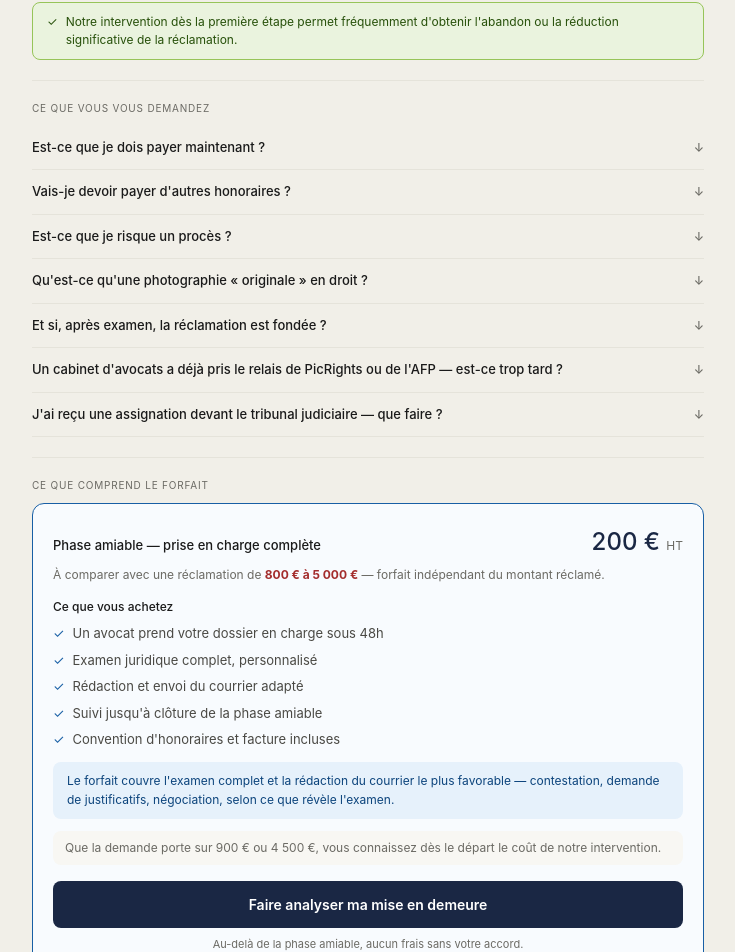
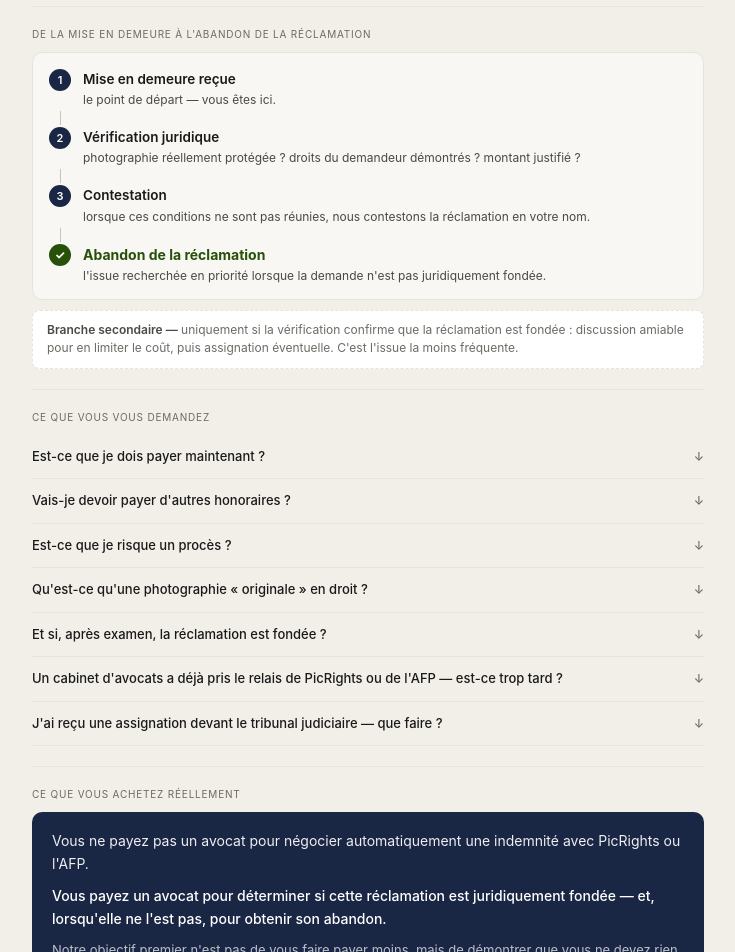
Before and after one commit to Alexandre127/lazaregue-site-picrights, a Next.js app: page /litige-afp-picrights in a window 1280 px wide. Shown: the part 2600-3552 px from the top of the page, without its empty margins (272-1007 px from the left). Built offline with nearby package versions, Linux system fonts and the light colour scheme.

Commit message:
Repositionnement conversion: vérification du bien-fondé & contestation plutôt que négociation (bloc 'Ce que vous achetez réellement', déroulé, FAQ, schéma → abandon)

```diff
--- a/app/litige-afp-picrights/page.js
+++ b/app/litige-afp-picrights/page.js
@@ -1,4 +1,3 @@
-import { Fragment } from 'react'
 import Link from 'next/link'
 import { HeroModules, SectionAssignation } from '../components/HeroAnalyseur'
 
@@ -9,12 +8,12 @@ export const metadata = {
 }
 
 const faqItems = [
-  { q: 'Est-ce que je dois payer maintenant ?', a: 'Payer sans vérification préalable revient à reconnaître une créance dont le bien-fondé n\'a pas été examiné. Notre intervention consiste d\'abord à vérifier si la réclamation est juridiquement fondée avant de définir la réponse la plus favorable à vos intérêts.' },
-  { q: 'Vais-je devoir payer d\'autres honoraires ?', a: 'Non, pour toute la phase amiable. Si une procédure judiciaire devait devenir nécessaire, aucune intervention supplémentaire ne sera engagée sans une nouvelle convention d\'honoraires et votre accord préalable.' },
-  { q: 'Est-ce que je risque un procès ?', a: 'La procédure judiciaire reste l\'issue la moins fréquente. Notre intervention dès la phase amiable vise précisément à éviter d\'en arriver là. La chronologie est : mise en demeure → relances → négociation → assignation éventuelle.' },
-  { q: 'Qu\'est-ce qu\'une photographie « originale » en droit ?', a: 'Le droit d\'auteur protège uniquement les œuvres portant l\'empreinte de la personnalité de leur auteur. Une photographie purement technique ou documentaire — photo de produit, façade, illustration — ne remplit généralement pas ce critère. C\'est précisément ce que nous vérifions.' },
-  { q: 'Et si, après examen, la réclamation est fondée ?', a: 'C\'est précisément l\'intérêt de consulter un avocat avant de répondre. Si l\'analyse montre que la réclamation est fondée, nous négocierons le montant ou proposerons la régularisation la plus avantageuse pour limiter le risque financier.' },
-  { q: 'Un cabinet d\'avocats a déjà pris le relais de PicRights ou de l\'AFP — est-ce trop tard ?', a: 'Non — c\'est même l\'un des cas les plus fréquents que nous traitons. Le passage du dossier à un cabinet mandataire fait partie du déroulement normal de la phase amiable : cela ne change ni notre intervention, ni notre tarif. Déposez le courrier reçu, le devis est identique.' },
+  { q: 'Est-ce que je dois payer maintenant ?', a: 'Payer avant toute vérification revient à reconnaître une créance dont le bien-fondé n\'a jamais été examiné. Avant toute discussion financière, nous vérifions d\'abord si la photographie est réellement protégée, si le demandeur détient les droits qu\'il invoque et si le montant est juridiquement dû. Dans de nombreux dossiers, ces conditions ne sont pas réunies.' },
+  { q: 'Vais-je devoir payer d\'autres honoraires ?', a: 'Non, pour toute la phase amiable — laquelle commence toujours par la vérification du bien-fondé de la réclamation, jamais par une négociation. Si une procédure judiciaire devait devenir nécessaire, aucune intervention supplémentaire ne sera engagée sans une nouvelle convention d\'honoraires et votre accord préalable.' },
+  { q: 'Est-ce que je risque un procès ?', a: 'La procédure judiciaire reste l\'issue la moins fréquente. Avant toute discussion financière, notre premier réflexe n\'est pas de négocier mais de vérifier si la réclamation est juridiquement fondée : lorsqu\'elle ne l\'est pas, l\'objectif est d\'obtenir son abandon, pas de discuter un montant. La logique est : mise en demeure → vérification juridique → contestation → et, seulement à défaut, discussion amiable.' },
+  { q: 'Qu\'est-ce qu\'une photographie « originale » en droit ?', a: 'Le droit d\'auteur protège uniquement les œuvres portant l\'empreinte de la personnalité de leur auteur. Une photographie purement technique ou documentaire — photo de produit, façade, illustration — ne remplit généralement pas ce critère. C\'est précisément ce que nous vérifions en premier, avant toute question de montant : sans œuvre protégée, il n\'y a rien à devoir.' },
+  { q: 'Et si, après examen, la réclamation est fondée ?', a: 'Nous commençons toujours par contrôler le bien-fondé de la réclamation. Ce n\'est que si cet examen la confirme — photographie protégée, droits démontrés, montant justifié — que nous recherchons la solution la moins coûteuse pour vous, régularisation ou discussion amiable. Aucune somme n\'est proposée à l\'adversaire tant que nous n\'avons pas établi qu\'elle est réellement due.' },
+  { q: 'Un cabinet d\'avocats a déjà pris le relais de PicRights ou de l\'AFP — est-ce trop tard ?', a: 'Non — c\'est même l\'un des cas les plus fréquents que nous traitons. Le passage du dossier à un cabinet mandataire ne change ni notre démarche — vérifier d\'abord si la réclamation est juridiquement fondée — ni notre tarif. Déposez le courrier reçu, le devis est identique.' },
   { q: 'J\'ai reçu une assignation devant le tribunal judiciaire — que faire ?', a: 'Ne laissez pas passer les délais : une assignation impose de constituer avocat avant l\'audience. Votre dossier ne passe pas par le forfait en ligne — transmettez votre assignation dans la section dédiée en bas de page : elle est adressée directement à un avocat, qui vous répond avec un devis personnalisé sous 24h, sans engagement.' },
 ]
 
@@ -111,8 +110,8 @@ export default function Home() {
           <div style={s.label}>Votre dossier est pris en charge sous 48 heures</div>
           <div style={{ background: '#F8FBFE', border: '1.5px solid var(--blue)', borderRadius: 10, padding: '16px 18px' }}>
             <div style={{ fontSize: 14, fontWeight: 500, color: 'var(--navy)', marginBottom: 4 }}>⏱ Ce que le cabinet fait pour vous dès réception</div>
-            <div style={{ fontSize: 11, color: 'var(--muted)', marginBottom: 14, fontStyle: 'italic' }}>Chaque dossier est traité personnellement par un avocat. Aucun courrier standard n'est envoyé.</div>
-            {[['Examen juridique complet', 'originalité de la photographie, droits invoqués, mandat du demandeur.'], ['Vérification du montant réclamé', 'cohérence juridique de la somme demandée.'], ['Détermination de la réponse', 'contestation, demande de justificatifs, négociation selon l\'examen.'], ['Rédaction et envoi du courrier', 'directement à la partie adverse, en votre nom.'], ['Suivi complet', 'échanges pendant toute la phase amiable, accès à votre espace client.']].map(([title, desc], i) => (
+            <div style={{ fontSize: 11, color: 'var(--muted)', marginBottom: 14, fontStyle: 'italic' }}>Chaque dossier est traité personnellement par un avocat. Notre démarche commence toujours par la vérification, jamais par la négociation.</div>
+            {[['Vérification de la protection de la photographie', 'porte-t-elle réellement l\'empreinte d\'une création originale — seule condition d\'une protection par le droit d\'auteur ?'], ['Vérification des droits invoqués', 'le demandeur démontre-t-il qu\'il détient effectivement les droits qu\'il fait valoir, et le mandat pour les réclamer ?'], ['Vérification du bien-fondé du montant', 'la somme réclamée repose-t-elle sur une base juridique, ou sur un simple barème commercial ?'], ['Contestation juridique', 'lorsque ces conditions ne sont pas réunies, nous contestons la réclamation et demandons son abandon — courrier rédigé et envoyé en votre nom.'], ['Solution amiable, à défaut seulement', 'ce n\'est que si l\'examen confirme le bien-fondé de la demande qu\'une discussion sur le montant est engagée.']].map(([title, desc], i) => (
               <div key={i} style={{ display: 'flex', gap: 10, marginBottom: 10 }}>
                 <div style={{ width: 18, fontSize: 10, fontWeight: 600, color: 'var(--blue)', flexShrink: 0, paddingTop: 2 }}>{i + 1}</div>
                 <div style={{ fontSize: 12, color: 'var(--secondary)', lineHeight: 1.5 }}><strong style={{ color: 'var(--text)', fontWeight: 500 }}>{title}</strong> — {desc}</div>
@@ -124,23 +123,32 @@ export default function Home() {
           </div>
         </div>
 
-        {/* RISQUE RÉEL */}
+        {/* SCHÉMA — de la mise en demeure à l'abandon */}
         <div style={s.block}>
-          <div style={s.label}>Que risquez-vous réellement ?</div>
-          <div style={{ display: 'flex', alignItems: 'center', margin: '14px 0 12px' }}>
-            {[['Mise en demeure', 'Vous êtes ici', true, false], ['Relances', 'Courriers', false, false], ['Négociation', 'Notre intervention', false, true], ['Assignation', 'Éventuelle', false, false], ['Procédure', 'Judiciaire', false, false]].map(([name, desc, isRed, isBlue], i) => (
-              <Fragment key={name}>
-                <div style={{ flex: 1, textAlign: 'center', minWidth: 0 }}>
-                  <div style={{ width: 8, height: 8, borderRadius: '50%', background: isRed ? '#E24B4A' : isBlue ? 'var(--blue)' : '#c7c5ba', margin: '0 auto 6px' }} />
-                  <div style={{ fontSize: 10, fontWeight: 500, color: 'var(--text)', lineHeight: 1.3 }}>{name}</div>
-                  <div style={{ fontSize: 9, color: 'var(--muted)' }}>{desc}</div>
+          <div style={s.label}>De la mise en demeure à l&apos;abandon de la réclamation</div>
+          <div style={{ background: '#F8F7F3', border: '0.5px solid var(--border)', borderRadius: 10, padding: '16px 16px 14px' }}>
+            {[['1', 'Mise en demeure reçue', 'le point de départ — vous êtes ici.'], ['2', 'Vérification juridique', 'photographie réellement protégée ? droits du demandeur démontrés ? montant justifié ?'], ['3', 'Contestation', 'lorsque ces conditions ne sont pas réunies, nous contestons la réclamation en votre nom.']].map(([n, t, d]) => (
+              <div key={n}>
+                <div style={{ display: 'flex', gap: 12, alignItems: 'flex-start' }}>
+                  <div style={{ width: 22, height: 22, borderRadius: '50%', background: 'var(--navy)', color: '#fff', fontSize: 11, fontWeight: 600, display: 'flex', alignItems: 'center', justifyContent: 'center', flexShrink: 0 }}>{n}</div>
+                  <div>
+                    <div style={{ fontSize: 13.5, fontWeight: 600, color: 'var(--text)' }}>{t}</div>
+                    <div style={{ fontSize: 12, color: 'var(--secondary)', lineHeight: 1.5, marginTop: 2 }}>{d}</div>
+                  </div>
                 </div>
-                {i < 4 && <div style={{ flex: '0 0 10px', height: 1, background: '#c7c5ba', marginBottom: 14 }} />}
-              </Fragment>
+                <div style={{ width: 1, height: 14, background: '#c7c5ba', margin: '2px 0 2px 11px' }} />
+              </div>
             ))}
+            <div style={{ display: 'flex', gap: 12, alignItems: 'flex-start' }}>
+              <div style={{ width: 22, height: 22, borderRadius: '50%', background: 'var(--green)', color: '#fff', fontSize: 12, fontWeight: 700, display: 'flex', alignItems: 'center', justifyContent: 'center', flexShrink: 0 }}>✓</div>
+              <div>
+                <div style={{ fontSize: 14, fontWeight: 700, color: 'var(--green)' }}>Abandon de la réclamation</div>
+                <div style={{ fontSize: 12, color: 'var(--secondary)', lineHeight: 1.5, marginTop: 2 }}>l&apos;issue recherchée en priorité lorsque la demande n&apos;est pas juridiquement fondée.</div>
+              </div>
+            </div>
           </div>
-          <div style={{ fontSize: 12, color: 'var(--green)', background: 'var(--green-soft)', border: '0.5px solid #97C459', borderRadius: 8, padding: '10px 14px', display: 'flex', gap: 8 }}>
-            <span>✓</span>Notre intervention dès la première étape permet fréquemment d'obtenir l'abandon ou la réduction significative de la réclamation.
+          <div style={{ marginTop: 10, fontSize: 12, color: 'var(--muted)', background: '#fff', border: '0.5px dashed var(--border)', borderRadius: 8, padding: '10px 14px', lineHeight: 1.55 }}>
+            <strong style={{ color: 'var(--secondary)', fontWeight: 600 }}>Branche secondaire —</strong> uniquement si la vérification confirme que la réclamation est fondée : discussion amiable pour en limiter le coût, puis assignation éventuelle. C&apos;est l&apos;issue la moins fréquente.
           </div>
         </div>
 
@@ -157,6 +165,17 @@ export default function Home() {
           ))}
         </div>
 
+        {/* CE QUE VOUS ACHETEZ RÉELLEMENT */}
+        <div style={s.block}>
+          <div style={s.label}>Ce que vous achetez réellement</div>
+          <div style={{ background: 'var(--navy)', borderRadius: 10, padding: '18px 20px' }}>
+            <p style={{ fontSize: 14, color: 'rgba(255,255,255,0.92)', lineHeight: 1.6, margin: '0 0 10px' }}>Vous ne payez pas un avocat pour négocier automatiquement une indemnité avec PicRights ou l&apos;AFP.</p>
+            <p style={{ fontSize: 14, color: 'white', fontWeight: 500, lineHeight: 1.6, margin: '0 0 10px' }}>Vous payez un avocat pour déterminer si cette réclamation est juridiquement fondée — et, lorsqu&apos;elle ne l&apos;est pas, pour obtenir son abandon.</p>
+            <p style={{ fontSize: 13, color: 'rgba(255,255,255,0.7)', lineHeight: 1.6, margin: 0 }}>Notre objectif premier n&apos;est pas de vous faire payer moins, mais de démontrer que vous ne devez rien lorsque les conditions juridiques ne sont pas réunies.</p>
+            <div style={{ fontSize: 11.5, color: 'rgba(255,255,255,0.5)', marginTop: 14, paddingTop: 12, borderTop: '0.5px solid rgba(255,255,255,0.14)', lineHeight: 1.5 }}>Aucune promesse de résultat, aucun pourcentage, aucune garantie — chaque dossier dépend de son examen juridique.</div>
+          </div>
+        </div>
+
         {/* FORFAIT */}
         <div id="forfait" style={s.block}>
           <div style={s.label}>Ce que comprend le forfait</div>
@@ -165,15 +184,15 @@ export default function Home() {
               <div style={{ fontSize: 13, fontWeight: 500, color: 'var(--text)' }}>Phase amiable — prise en charge complète</div>
               <div style={{ fontSize: 24, fontWeight: 500, color: 'var(--navy)' }}>200 € <span style={{ fontSize: 12, fontWeight: 400, color: 'var(--muted)' }}>HT</span></div>
             </div>
-            <div style={{ fontSize: 12, color: 'var(--muted)', marginBottom: 14 }}>À comparer avec une réclamation de <strong style={{ color: '#A32D2D' }}>800 € à 5 000 €</strong> — forfait indépendant du montant réclamé.</div>
-            <div style={{ fontSize: 12, fontWeight: 500, color: 'var(--text)', marginBottom: 8 }}>Ce que vous achetez</div>
-            {['Un avocat prend votre dossier en charge sous 48h', 'Examen juridique complet, personnalisé', 'Rédaction et envoi du courrier adapté', 'Suivi jusqu\'à clôture de la phase amiable', 'Convention d\'honoraires et facture incluses'].map((item, i) => (
+            <div style={{ fontSize: 12, color: 'var(--muted)', marginBottom: 14 }}>Forfait unique, <strong>indépendant du montant réclamé</strong> : que l&apos;on vous demande 800 € ou 5 000 €, notre intervention coûte le même prix — et vise d&apos;abord à établir si vous devez réellement cette somme.</div>
+            <div style={{ fontSize: 12, fontWeight: 500, color: 'var(--text)', marginBottom: 8 }}>Ce qui est inclus</div>
+            {['Un avocat prend votre dossier en charge sous 48h', 'Vérification complète du bien-fondé de la réclamation', 'Contestation et envoi du courrier en votre nom', 'Suivi jusqu\'à clôture de la phase amiable', 'Convention d\'honoraires et facture incluses'].map((item, i) => (
               <div key={i} style={{ display: 'flex', gap: 8, fontSize: 13, color: 'var(--secondary)', marginBottom: 7 }}>
                 <span style={{ color: 'var(--blue)', flexShrink: 0 }}>✓</span>{item}
               </div>
             ))}
             <div style={{ fontSize: 12, color: 'var(--blue-mid)', background: 'var(--blue-light)', borderRadius: 8, padding: '10px 14px', margin: '12px 0', lineHeight: 1.55 }}>
-              Le forfait couvre l'examen complet et la rédaction du courrier le plus favorable — contestation, demande de justificatifs, négociation, selon ce que révèle l'examen.
+              Le forfait couvre la vérification complète du bien-fondé de la réclamation et la contestation lorsqu'elle n'est pas démontrée. Une discussion amiable n'intervient qu'à défaut, si l'examen confirme que la demande est fondée.
             </div>
             <div style={{ fontSize: 12, color: 'var(--muted)', background: '#F8F7F3', borderRadius: 8, padding: '8px 12px', marginBottom: 16 }}>
               Que la demande porte sur 900 € ou 4 500 €, vous connaissez dès le départ le coût de notre intervention.
```
